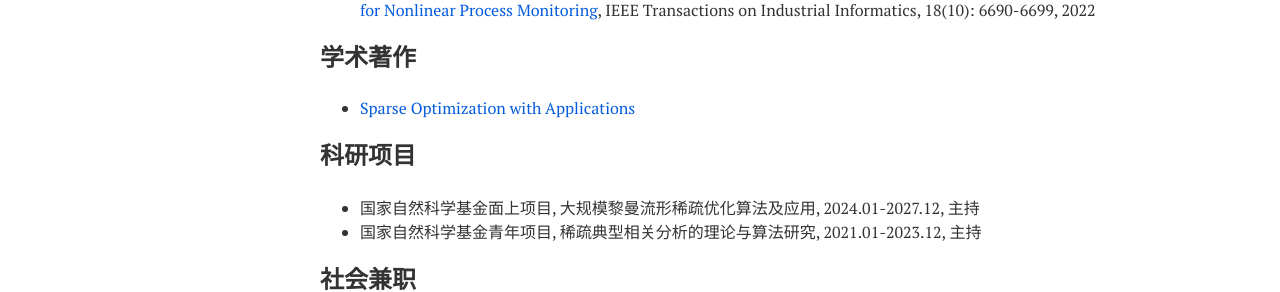
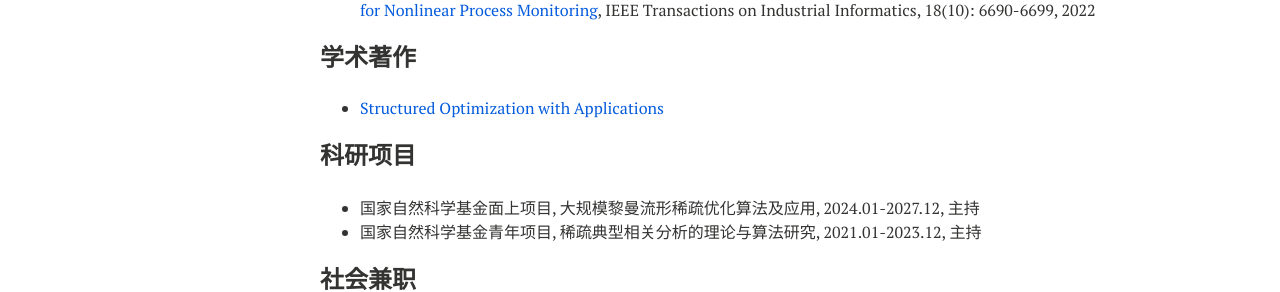
Before and after one commit to xianchaoxiu/xianchaoxiu.github.io, a Jekyll site: the page built from chinese/index.md, in a window 1280 px wide. Shown: the part 899-1191 px from the top of the page. Built offline with Jekyll 4.4.1, drawn with Linux system fonts in a browser that asks for light colours; nearby versions of some CDN libraries.

Commit message:
Update index.md

```diff
--- a/chinese/index.md
+++ b/chinese/index.md
@@ -40,7 +40,7 @@ share: false
 
 
 ### 学术著作
-* <a href="https://xianchaoxiu.github.io/chinese/book/" class="textlink" target="_blank">Sparse Optimization with Applications </a><br>
+* <a href="https://xianchaoxiu.github.io/chinese/book/" class="textlink" target="_blank">Structured Optimization with Applications </a><br>
 
 ### 科研项目
 * 国家自然科学基金面上项目, 大规模黎曼流形稀疏优化算法及应用, 2024.01-2027.12, 主持 <br>
```
